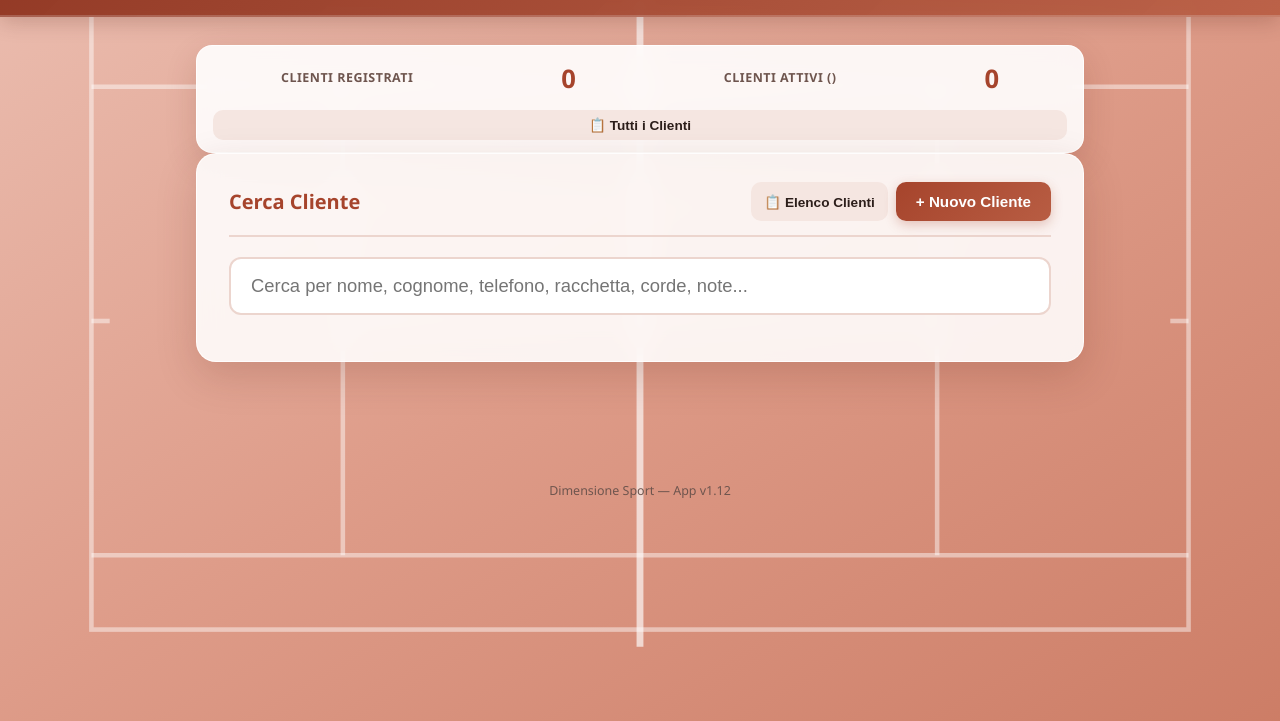
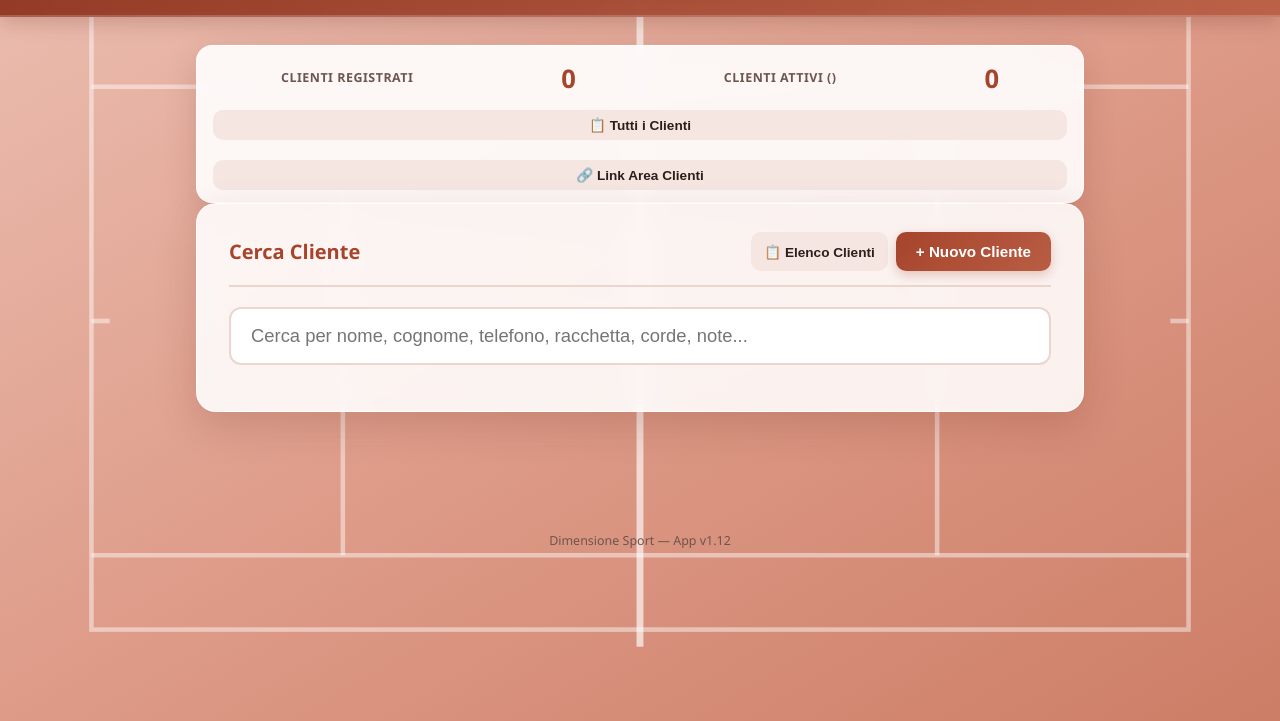
Before and after one commit to dsasti/registro-incordature-DIMENSIONE-SPORT, a website: page registro.html in a window 1280 px wide. Shown: the part 79-800 px from the top of the page. Drawn offline with Linux system fonts and the light colour scheme; no server answers.

Commit message:
Add files via upload

```diff
--- a/registro.html
+++ b/registro.html
@@ -27,6 +27,7 @@
       <div class="stat-value" id="activeClientsCount">0</div>
       <hr style="border:none; border-top:1px solid var(--border); margin:14px 0;" />
       <button type="button" id="btnShowAllClients" class="btn btn-secondary btn-sm" style="width:100%;">📋 Tutti i Clienti</button>
+      <button type="button" id="btnSharePortalLink" class="btn btn-secondary btn-sm" style="width:100%; margin-top:8px;">🔗 Link Area Clienti</button>
     </aside>
 
     <!-- SEZIONE RICERCA (INDEX) -->
```
